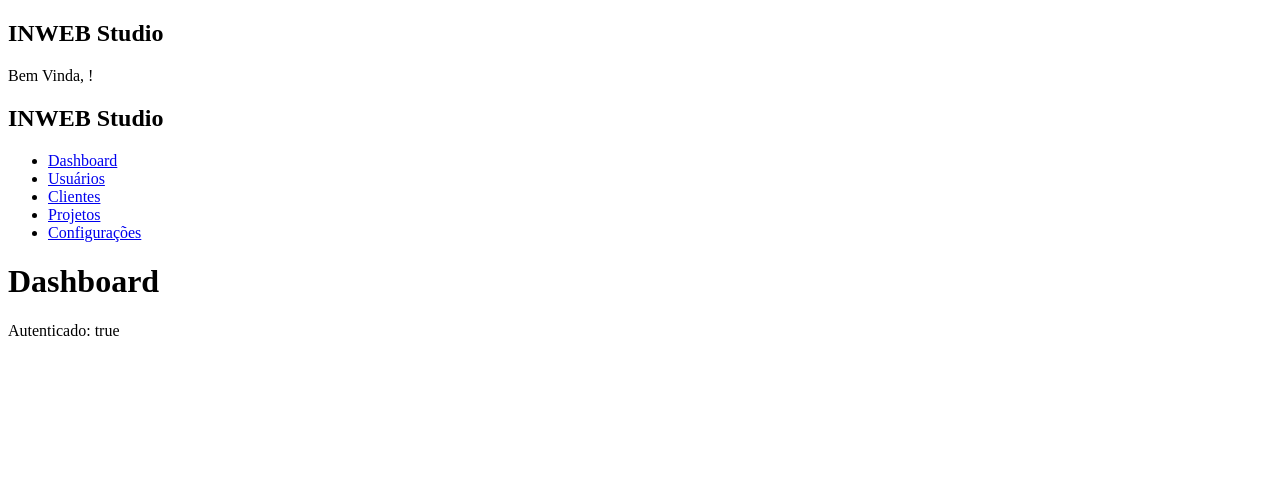
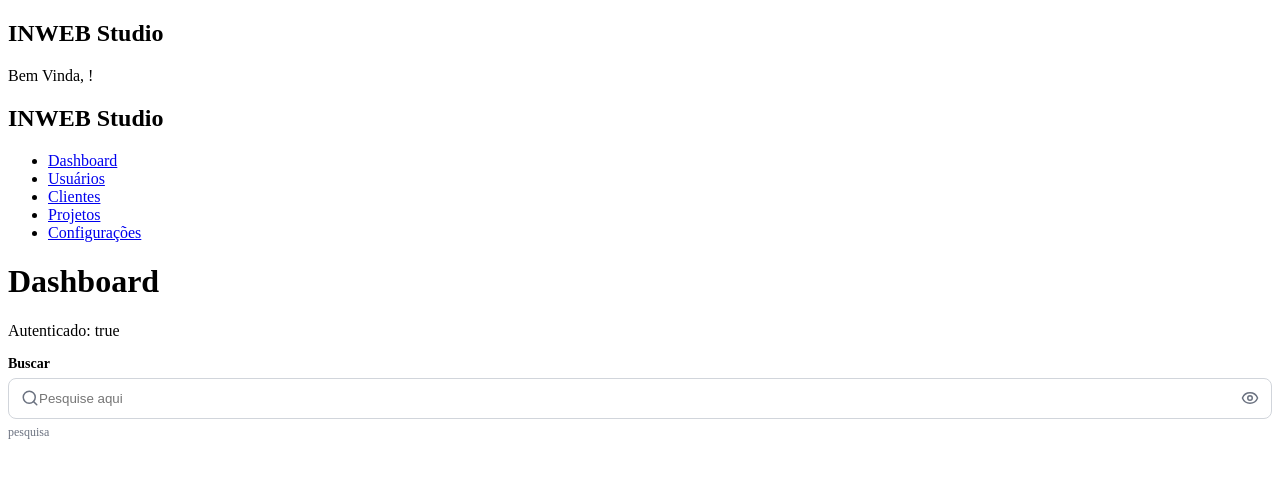
Before and after one commit to Isnogueira/INWEB-studio-saas, a React (Vite) app in the folder frontend/inwebstudio-web/: page / in a window 1280 px wide. Shown: the top 478 px of the page. Built offline with nearby package versions, Linux system fonts and the light colour scheme; no server answers; sample sign-in values are in the browser's storage.

Commit message:
feat: add input component

```diff
--- a/frontend/inwebstudio-web/package.json
+++ b/frontend/inwebstudio-web/package.json
@@ -13,6 +13,7 @@
     "@hookform/resolvers": "^5.5.7",
     "@tanstack/react-query": "^5.101.4",
     "axios": "^1.18.1",
+    "lucide-react": "^1.28.0",
     "react": "^19.2.7",
     "react-dom": "^19.2.7",
     "react-hook-form": "^7.83.0",
--- /dev/null
+++ b/frontend/inwebstudio-web/src/components/ui/Input/Input.module.css
@@ -0,0 +1,84 @@
+.container{
+    display:flex;
+    flex-direction:column;
+    gap:6px;
+}
+
+
+.inputWrapper{
+
+    display:flex;
+
+    align-items:center;
+
+    border:1px solid #D1D5DB;
+
+    border-radius:8px;
+
+    padding:0 12px;
+
+    transition:.2s;
+}
+
+.label{
+    font-size:14px;
+    font-weight:600;
+}
+
+.input{
+
+    flex:1;
+
+    border:none;
+
+    outline:none;
+
+    padding:12px 0;
+
+    background:transparent;
+}
+
+
+.inputWrapper:focus-within{
+
+    border-color:#2563EB;
+
+}
+
+.fullWidth{
+
+    width:100%;
+
+}
+
+.error{
+
+    border-color:red;
+
+}
+
+.errorMessage{
+
+    color:red;
+
+    font-size:12px;
+
+}
+
+.helperText{
+
+    color:#6B7280;
+
+    font-size:12px;
+
+}
+
+.icon{
+
+    display:flex;
+
+    align-items:center;
+
+    color:#6B7280;
+
+}
--- /dev/null
+++ b/frontend/inwebstudio-web/src/components/ui/Input/Input.tsx
@@ -0,0 +1,78 @@
+import type { InputProps } from "./Input.types";
+import styles from "./Input.module.css";
+import { useId } from "react";
+
+export default function Input({
+  label,
+  error,
+  helperText,
+  fullWidth = false,
+  className,
+  id,
+  leftIcon,
+  rightIcon,
+  ...rest
+}: InputProps) {
+
+  const classes = [
+    styles.input,
+    fullWidth && styles.fullWidth,
+    error && styles.error,
+    className
+  ]
+    .filter(Boolean)
+    .join(" ");
+
+    const generatedId = useId();
+
+  const inputId = id ?? generatedId;
+
+  return (
+    <div className={styles.container}>
+          {label && (
+            <label
+            htmlFor={inputId}
+            className={styles.label}
+            >
+            {label}
+            </label>
+        )}
+
+
+        <div className={styles.inputWrapper}>
+
+            {leftIcon && (
+                <span className={styles.icon}>
+                    {leftIcon}
+                </span>
+            )}
+
+            <input
+                id={inputId}
+                className={classes}
+                {...rest}
+            />
+
+            {rightIcon && (
+                <span className={styles.icon}>
+                    {rightIcon}
+                </span>
+            )}
+
+        </div>
+
+
+            {error ? (
+                <span className={styles.errorMessage}>
+                {error}
+                </span>
+            ) : (
+                helperText && (
+                <span className={styles.helperText}>
+                    {helperText}
+                </span>
+                )
+            )}
+        </div>
+  )
+}
--- /dev/null
+++ b/frontend/inwebstudio-web/src/components/ui/Input/index.ts
@@ -0,0 +1 @@
+export { default } from "./Input";
--- a/frontend/inwebstudio-web/src/pages/Dashboard/index.tsx
+++ b/frontend/inwebstudio-web/src/pages/Dashboard/index.tsx
@@ -1,4 +1,7 @@
+import Input from "@/components/ui/Input";
 import { useAuth } from "@/contexts/UseAuth";
+import {Eye, Search } from "lucide-react";
+
 
 export default function Dashboard() {
   const { isAuthenticated } = useAuth();
@@ -7,6 +10,7 @@ export default function Dashboard() {
     <div>
       <h1>Dashboard</h1>
       <p>Autenticado: {String(isAuthenticated)}</p>
+      <Input label="Buscar" placeholder="Pesquise aqui" helperText="pesquisa" leftIcon={<Search size={18} />} rightIcon={<Eye size={18} />} />
     </div>
   );
 }
```
Also changed, not shown: frontend/inwebstudio-web/src/components/ui/Button/Button.tsx (+10 -7 lines), frontend/inwebstudio-web/src/components/ui/Input/Input.types.ts (added, +17 -0 lines), 1 other file (tests, documents, lock files or other folders).
